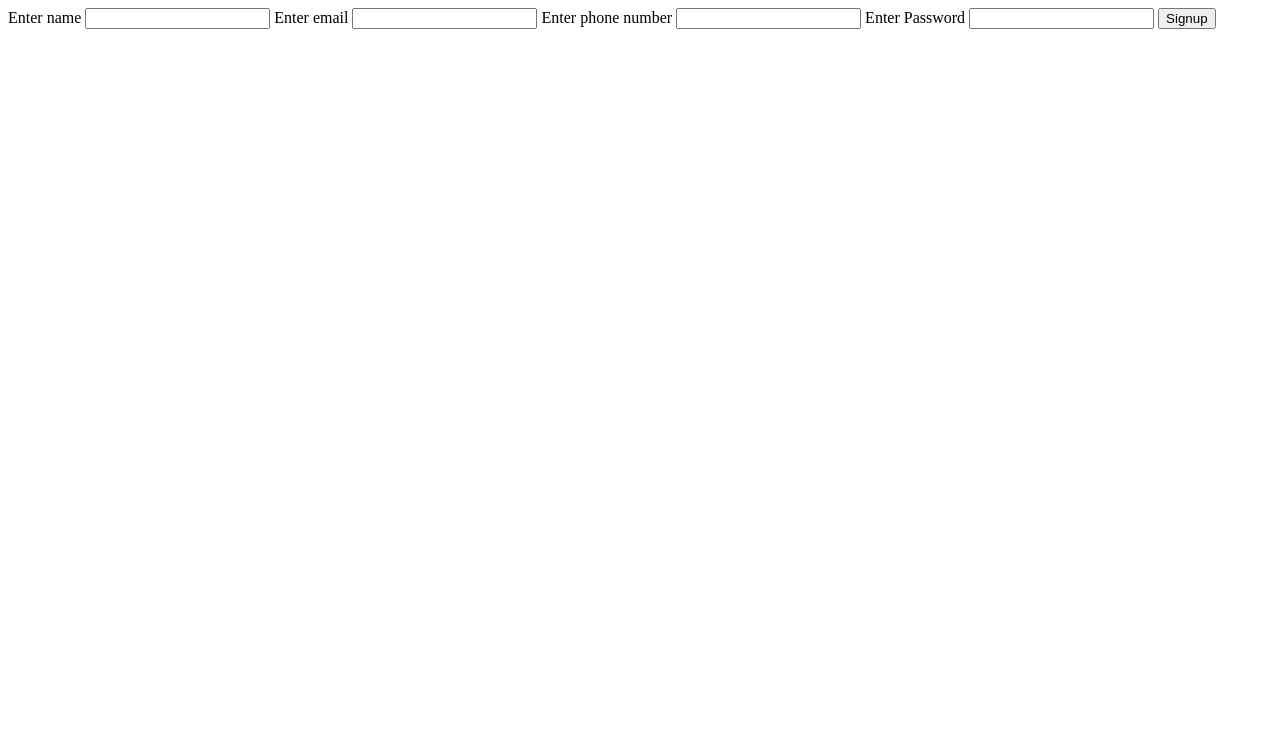
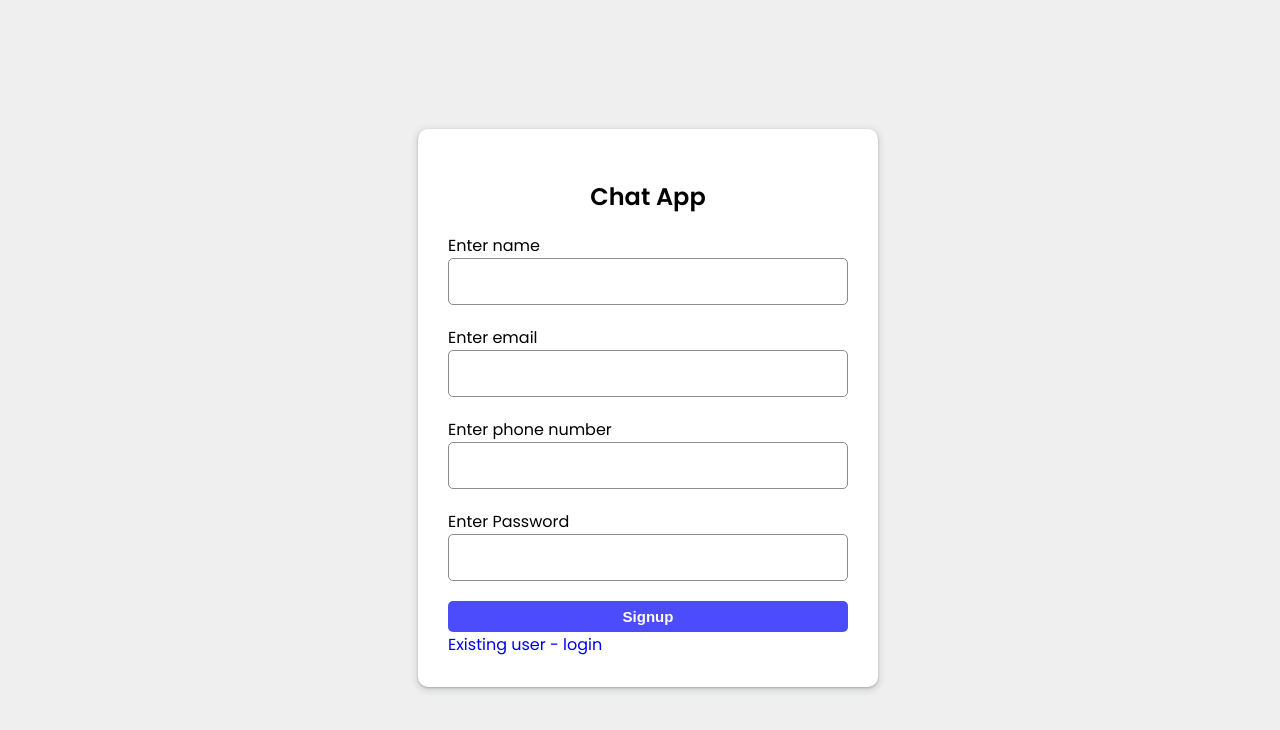
Before and after one commit to ChiragSingla12/Chat_App, a website: page views/signup.html in a window 1280 px wide. Drawn offline with nearby package versions, Linux system fonts and the light colour scheme.

Commit message:
Creating Login Screen Frontend

```diff
--- /dev/null
+++ b/public/css/login.css
@@ -0,0 +1,88 @@
+@import url('https://fonts.googleapis.com/css2?family=Poppins:ital,wght@0,100;0,200;0,300;0,400;0,500;0,600;1,100;1,200;1,300;1,400;1,500&display=swap');
+
+.body{
+    background-color: #efefef;
+    /* width: 100%; */
+    width: 100vw;
+    height: 100vh;
+    display: flex;
+    justify-content: center;
+    align-items: center;
+    font-family: 'Poppins', sans-serif;
+}
+
+.form{
+    width: 400px;
+    min-height: 350px;
+    height: fit-content;
+    background-color: white;
+    /* border: 1px solid black; */
+    box-shadow: rgba(60, 64, 67, 0.3) 0px 1px 2px 0px, rgba(60, 64, 67, 0.15) 0px 2px 6px 2px;
+    border-radius: 10px;
+    padding: 30px;
+}
+
+.form div{
+    margin-bottom: 20px;
+    display: flex;
+    flex-direction: column;
+}
+
+label{
+    margin-bottom: 5px;
+    text-align: start;
+}
+
+input{
+    height: 35px;
+    border-radius: 5px;
+    border: 1px solid rgb(93, 92, 92);
+    padding: 5px;
+    opacity: 0.7;
+}
+
+button{
+    padding: 4px 10px;
+    font-size: 15px;
+    width: 100%;
+    border: none;
+    border-radius: 5px;
+    /* border: 1px solid rgb(153, 150, 150); */
+    background-color: rgb(76, 76, 253);
+    font-weight: 800;
+    padding: 7px;
+    color: white;
+    /* columns: ; */
+}
+
+a{
+    text-decoration: none;
+    /* margin-top: 1px; */
+}
+
+.notif{
+    position: absolute;
+    top: -60px;
+    transition: all 0.4s ease-in-out;
+    opacity: 0;
+}
+
+.notif2{
+    top: 20px;
+    transition: all 0.4s ease-in-out;
+    background-color: rgb(84, 242, 84);
+    color: white;
+    font-size: 18px;
+    font-weight: 500px;
+    opacity: 1;
+}
+
+.notif3{
+    top: 20px;
+    transition: all 0.4s ease-in-out;
+    background-color: rgb(236, 69, 69);
+    color: white;
+    font-size: 18px;
+    font-weight: 500px;
+    opacity: 1;
+}
--- a/views/signup.html
+++ b/views/signup.html
@@ -1,26 +1,47 @@
 <!DOCTYPE html>
 <html lang="en">
+
 <head>
     <meta charset="UTF-8">
     <meta name="viewport" content="width=device-width, initial-scale=1.0">
     <title>Sign-Up Page</title>
+    <link rel="stylesheet" href="../public/css/login.css">
 </head>
-<body>
-    <div>
-        <form id="signup-form">
+
+<body class="body">
+    <div class="alert alert-primary notif" role="alert">
+        Random text
+    </div>
+
+    <form id="signup-form" class="form">
+        <center>
+            <h2 class="heading">Chat App</h2>
+        </center>
+        <div>
             <lable for="name">Enter name</lable>
-            <input type="text" name="name" id="name"required/>
+            <input type="text" name="name" id="name" required />
+        </div>
+        <div>
             <lable for="email">Enter email</lable>
-            <input type="email" name="email" id="email"required/>
+            <input type="email" name="email" id="email" required />
+        </div>
+        <div>
             <lable for="phonenumber">Enter phone number</lable>
-            <input type="phonenumber" name="phonenumber" id="phonenumber"required/>
+            <input type="phonenumber" name="phonenumber" id="phonenumber" required />
+        </div>
+        <div>
             <lable for="password">Enter Password</lable>
-            <input type="password" name="password" id="password"required/>
+            <input type="password" name="password" id="password" required />
+        </div>
+
+        <center>
             <button type="submit" id="signupbtn">Signup</button>
-        </form>
-    </div>
+        </center>
+        <a href="../views/login.html">Existing user - login</a>
+    </form>
 
     <script src="https://cdnjs.cloudflare.com/ajax/libs/axios/1.5.0/axios.min.js"></script>
     <script src="/public/js/signup.js"></script>
 </body>
+
 </html>
```
Also changed, not shown: public/js/login.js (added, +25 -0 lines), views/login.html (added, +38 -0 lines).
